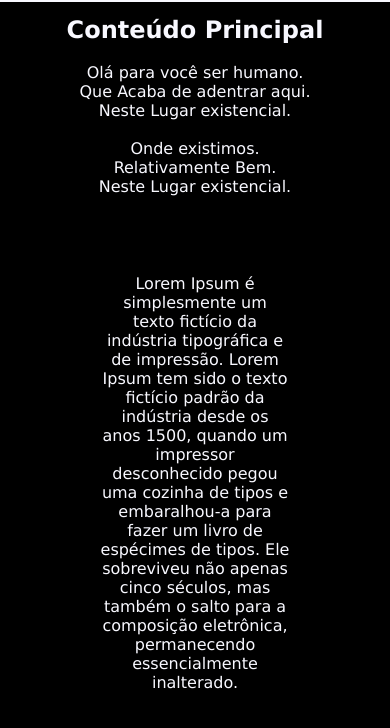
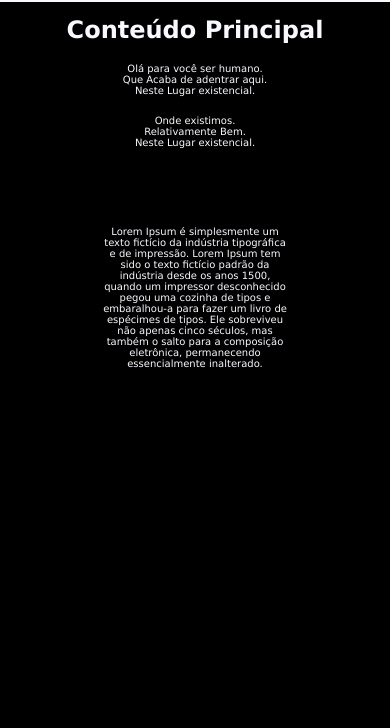
Before and after one commit to lucas-a18r/Landing-Page, a plain HTML site: page index.html in a window 390 px wide. Shown: the part 96-824 px from the top of the page. Drawn offline with Linux system fonts and the light colour scheme.

Commit message:
media query no main e no texto 2

```diff
--- a/css/styles.css
+++ b/css/styles.css
@@ -30,6 +30,11 @@ main {
     margin: 20px;
     padding: 20px;
 }
+@media only screen and (max-width: 959px) { /* tem que ver*/
+    p{ /*conteúdo relacionado ao media query*/
+        font-size: 10px;
+    }
+}
 .menu {
     float: right; /* alinhado a direita */
     list-style: none; /* removendo estilo lista */
```
